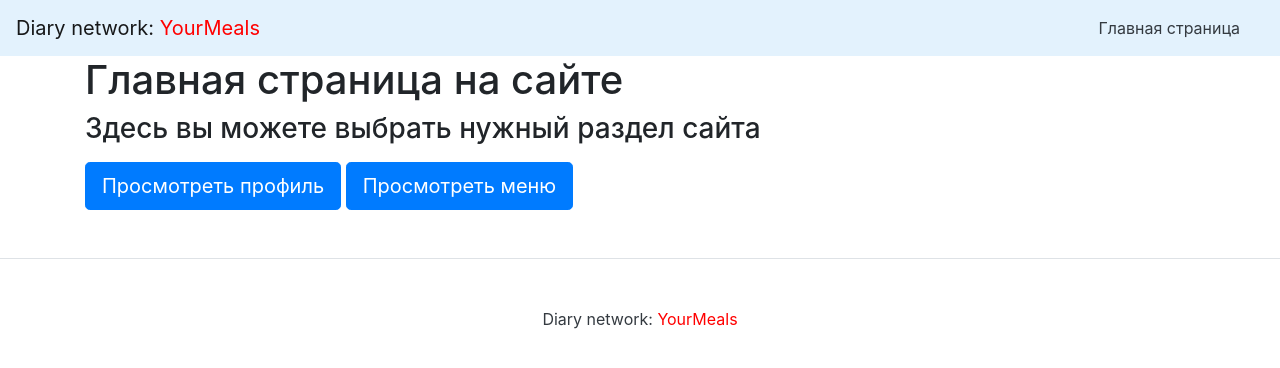
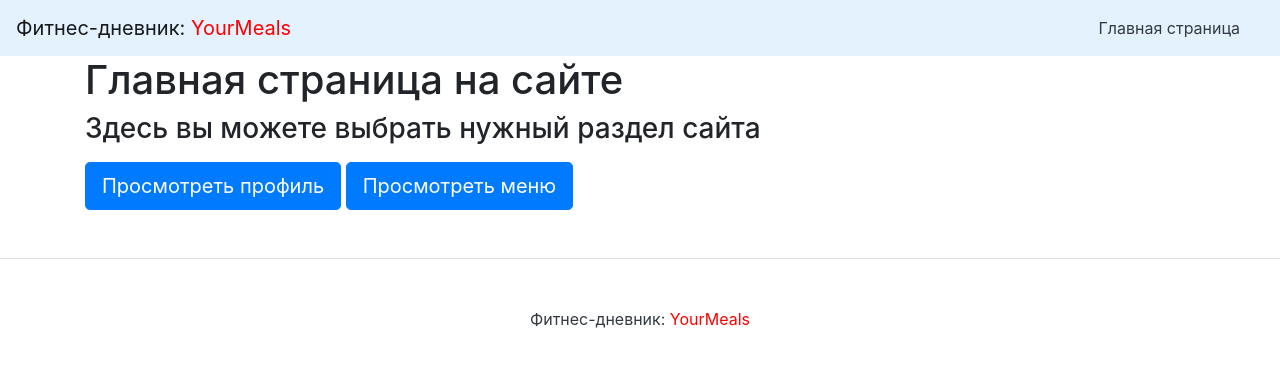
Before and after one commit to tunsmm/yourmeals, a Django app: page / in a window 1280 px wide. Shown: the top 368 px of the page. Run offline with Django 4.2, Linux system fonts and the light colour scheme; some libraries are stand-ins or nearby versions.

Commit message:
Change basic templates

```diff
--- a/yourmeals/templates/base.html
+++ b/yourmeals/templates/base.html
@@ -6,7 +6,7 @@
     <meta name="viewport" content="width=device-width, initial-scale=1, shrink-to-fit=no">
     <meta Content-Type: text/javascript; charset="UTF-8">
     <meta http-equiv="X-UA-Compatible" content="ie=edge">
-    <title>{% block title %}Main page{% endblock %}</title>
+    <title>{% block title %}Главная страница{% endblock %}</title>
     <!-- Load static -->
     {% load static %}
     <link rel="stylesheet" href="{% static 'bootstrap/dist/css/bootstrap.min.css' %}">
@@ -19,7 +19,7 @@
     {% include 'nav.html'%}
     <main>
         <div class="container">
-            <h1>{% block header %}Some information{% endblock %}</h1>
+            <h1>{% block header %}Информация ...{% endblock %}</h1>
             {% block content %}
             <!-- Содержимое страницы -->
             {% endblock %}
--- a/yourmeals/templates/footer.html
+++ b/yourmeals/templates/footer.html
@@ -1,5 +1,5 @@
 <footer class="pt-4 my-md-5 pt-md-5 border-top">
     <p class="m-0 text-dark text-center">
-      Diary network: <span style="color: red">YourMeals</span>
+      Фитнес-дневник: <span style="color: red">YourMeals</span>
     </p>
   </footer>
--- a/yourmeals/templates/nav.html
+++ b/yourmeals/templates/nav.html
@@ -1,5 +1,5 @@
 <nav class="navbar navbar-light" style="background-color: #e3f2fd;">
-    <a class="navbar-brand" href="/">Diary network: <span style="color: red">YourMeals</span></a>
+    <a class="navbar-brand" href="/">Фитнес-дневник: <span style="color: red">YourMeals</span></a>
     <nav class="my-2 my-md-0 mr-md-3">
         {% comment %} {% if user.is_authenticated%}
         User: {{ user.username }}.
```
